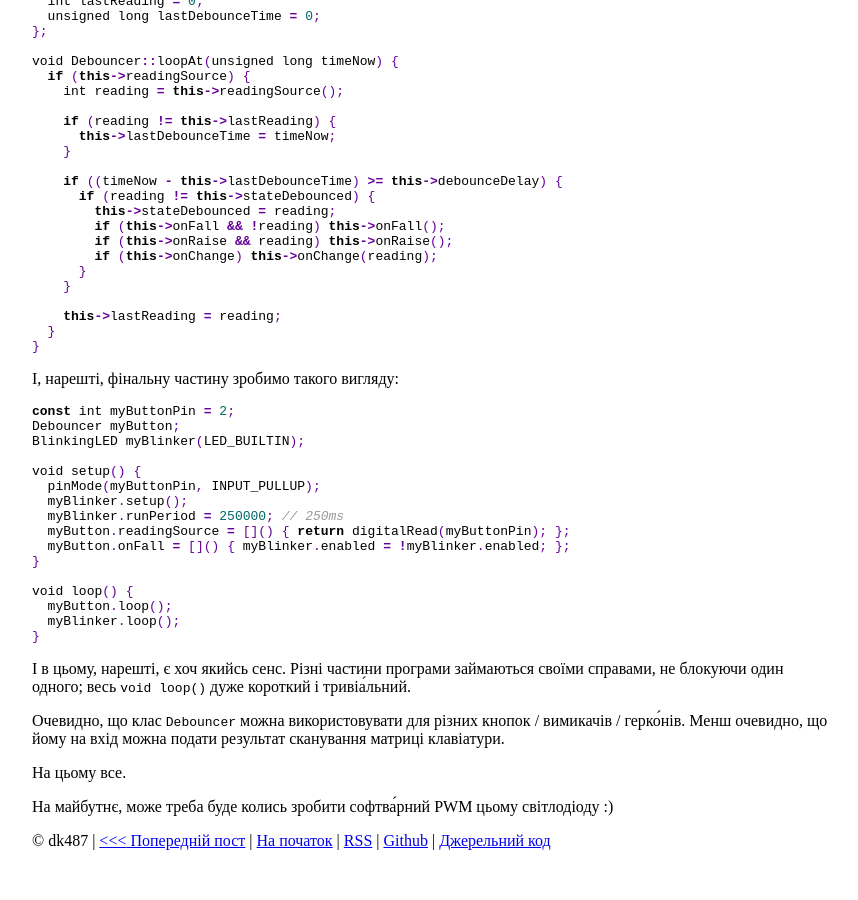
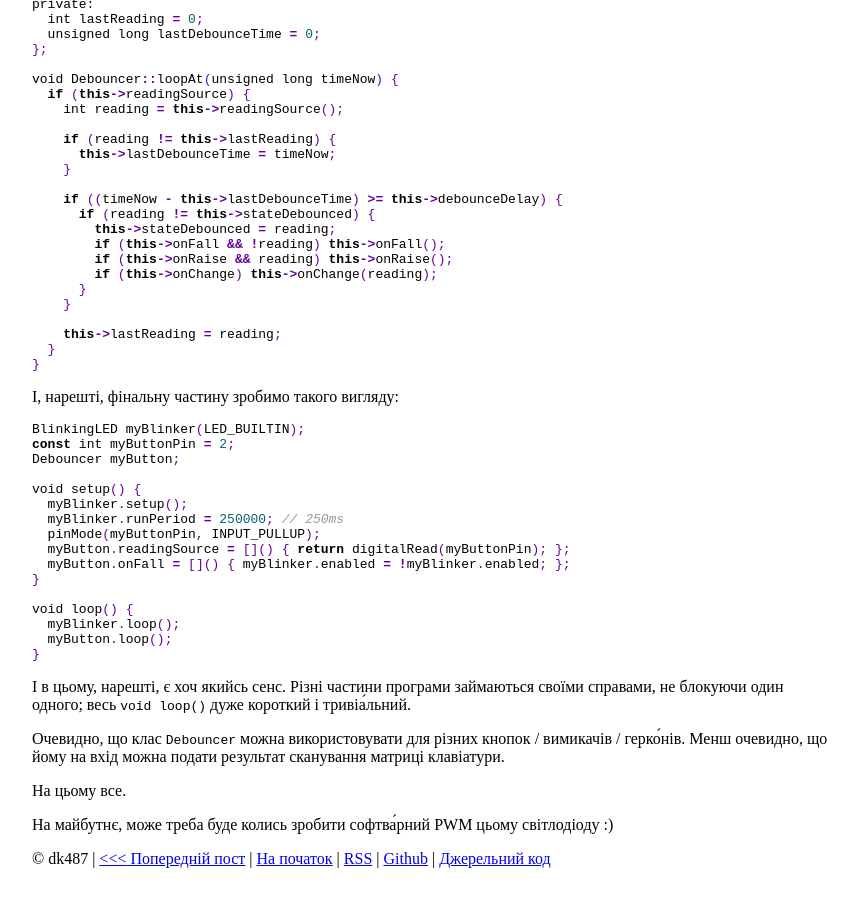
Before and after one commit to dk487/test.de.co.ua, a Jekyll site: the page built from _posts/2024/2024-02-08-arduino-blinking-led.md, in a window 1280 px wide and 900 px high, scrolled down 2738 px. Shown: the whole window, without its empty margins (208-1066 px from the left). Built offline with Jekyll 4.4.1, drawn with Linux system fonts in a browser that asks for light colours; some of the changed lines change nothing that is shown; some of the changed text lies outside the part shown.

Commit message:
Minor fix

````diff
--- a/_posts/2024/2024-02-08-arduino-blinking-led.md
+++ b/_posts/2024/2024-02-08-arduino-blinking-led.md
@@ -1,7 +1,7 @@
 ---
 title: Arduino та бли́маючий світлодіо́д
 date: 2024-02-08 18:49:25 +02:00
-mtime: 2024-02-08 19:09:49 +02:00
+mtime: 2024-02-16 08:20:44 +02:00
 opengraph_generator:
   template: clickbait01
   label_row1: Arduino
@@ -169,21 +169,21 @@
 І, нарешті, фінальну частину зробимо такого вигляду:
 
 ```cpp
+BlinkingLED myBlinker(LED_BUILTIN);
 const int myButtonPin = 2;
 Debouncer myButton;
-BlinkingLED myBlinker(LED_BUILTIN);
 
 void setup() {
-  pinMode(myButtonPin, INPUT_PULLUP);
   myBlinker.setup();
   myBlinker.runPeriod = 250000; // 250ms
+  pinMode(myButtonPin, INPUT_PULLUP);
   myButton.readingSource = []() { return digitalRead(myButtonPin); };
   myButton.onFall = []() { myBlinker.enabled = !myBlinker.enabled; };
 }
 
 void loop() {
+  myBlinker.loop();
   myButton.loop();
-  myBlinker.loop();
 }
 ```
 
````
